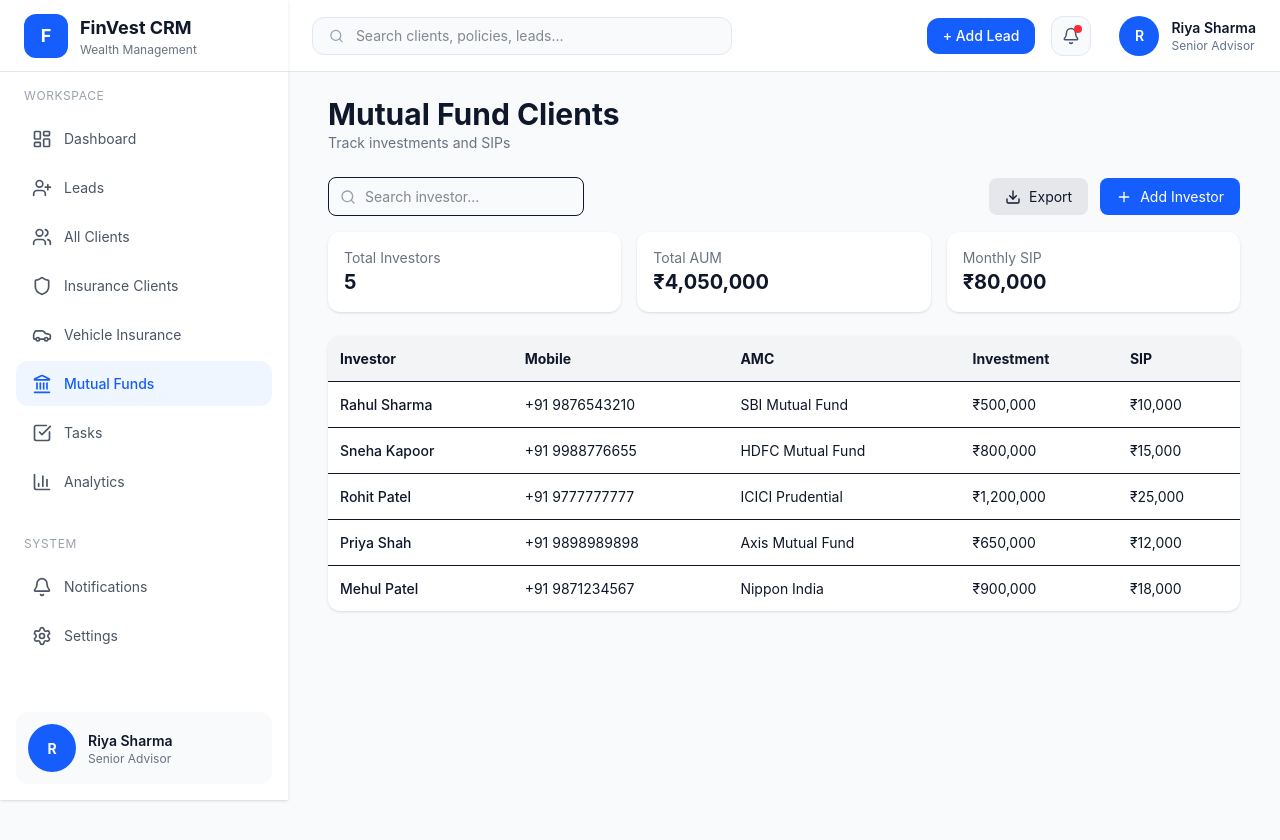
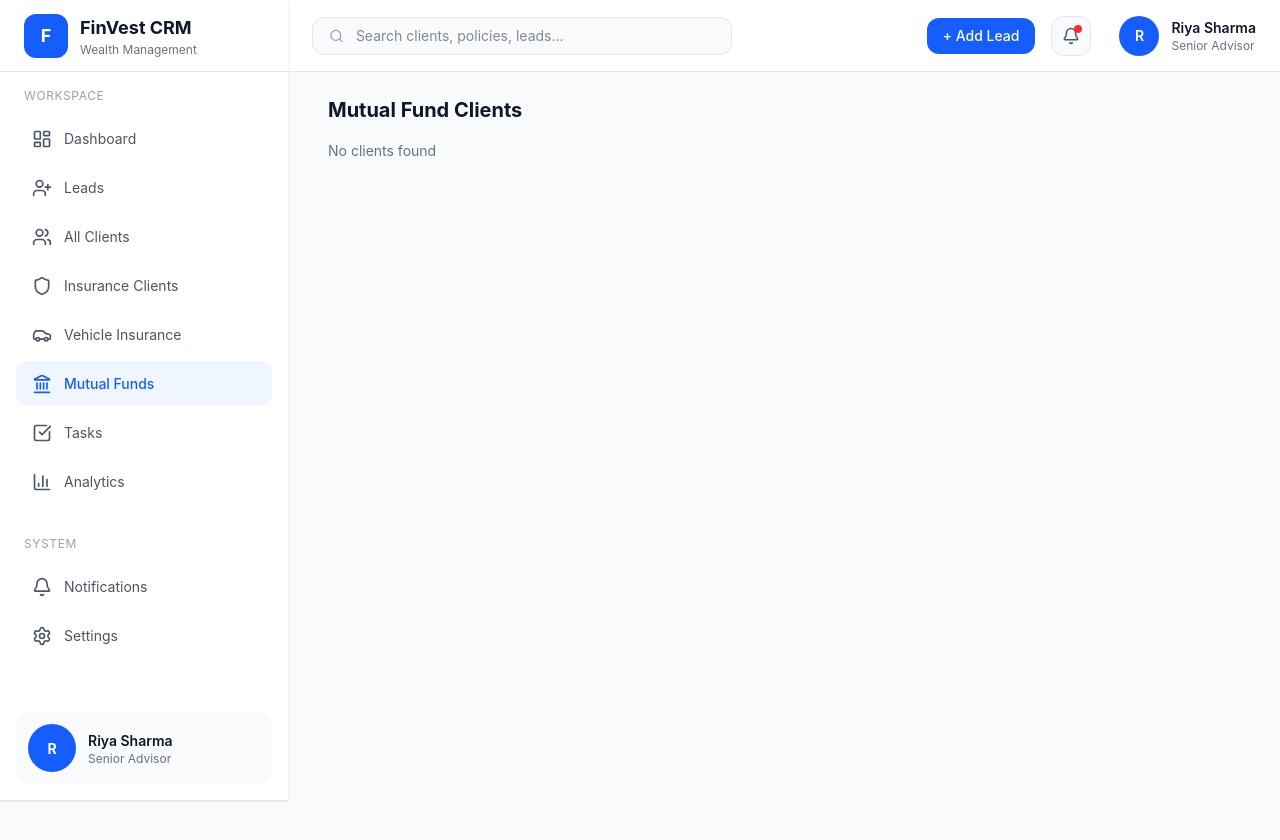
Before and after one commit to dhanlaxmicrm1-maker/crm-front, a React (Vite) app: page /mutualfund-clients in a window 1280 px wide. Shown: the top 840 px of the page. After the commit the page ends 800 px from the top, so only its background shows below. Built offline with nearby package versions, Linux system fonts and the light colour scheme.

Commit message:
Update MutualFundClients.tsx

```diff
--- a/src/pages/MutualFundClients.tsx
+++ b/src/pages/MutualFundClients.tsx
@@ -1,139 +1,36 @@
-import { mutualFundClients } from "../data/mutualFundClients";
-import { Search, Download, Plus } from "lucide-react";
-import { useNavigate } from "react-router-dom";
+import { useEffect, useState } from "react";
 
 export default function MutualFundClients() {
-  const navigate = useNavigate();
+  const [clients, setClients] = useState<any[]>([]);
 
-  const totalAUM = mutualFundClients.reduce(
-    (sum, client) => sum + client.investment,
-    0
-  );
+  const loadData = () => {
+    const data = localStorage.getItem("mfClients");
+    console.log("Loaded from storage:", data);
 
-  const totalSIP = mutualFundClients.reduce(
-    (sum, client) => sum + client.sipAmount,
-    0
-  );
+    setClients(data ? JSON.parse(data) : []);
+  };
+
+  useEffect(() => {
+    loadData();
+  }, []);
 
   return (
-    <div className="p-6 bg-slate-50 min-h-screen">
+    <div className="p-6">
+      <h2 className="text-xl font-bold mb-4">
+        Mutual Fund Clients
+      </h2>
 
-      {/* HEADER */}
-      <div className="mb-6">
-        <h1 className="text-3xl font-bold">Mutual Fund Clients</h1>
-        <p className="text-gray-500">Track investments and SIPs</p>
-      </div>
-
-      {/* TOP BAR */}
-      <div className="flex justify-between items-center mb-4">
-
-        {/* SEARCH */}
-        <div className="relative">
-          <Search
-            size={16}
-            className="absolute left-3 top-3 text-gray-400"
-          />
-
-          <input
-            type="text"
-            placeholder="Search investor..."
-            className="border pl-9 pr-3 py-2 rounded-lg w-64"
-          />
-        </div>
-
-        {/* ACTIONS */}
-        <div className="flex gap-3">
-
-          <button className="bg-gray-200 px-4 py-2 rounded-lg flex items-center gap-2">
-            <Download size={16} />
-            Export
-          </button>
-
-          <button
-            onClick={() => navigate("/add-mf-client")}
-            className="bg-blue-600 hover:bg-blue-700 text-white px-4 py-2 rounded-lg flex items-center gap-2"
-          >
-            <Plus size={16} />
-            Add Investor
-          </button>
-
-        </div>
-
-      </div>
-
-      {/* STATS */}
-      <div className="grid grid-cols-1 md:grid-cols-3 gap-4 mb-6">
-
-        <div className="bg-white p-4 rounded-xl shadow">
-          <p className="text-sm text-gray-500">Total Investors</p>
-          <h2 className="text-xl font-bold">
-            {mutualFundClients.length}
-          </h2>
-        </div>
-
-        <div className="bg-white p-4 rounded-xl shadow">
-          <p className="text-sm text-gray-500">Total AUM</p>
-          <h2 className="text-xl font-bold">
-            ₹{totalAUM.toLocaleString()}
-          </h2>
-        </div>
-
-        <div className="bg-white p-4 rounded-xl shadow">
-          <p className="text-sm text-gray-500">Monthly SIP</p>
-          <h2 className="text-xl font-bold">
-            ₹{totalSIP.toLocaleString()}
-          </h2>
-        </div>
-
-      </div>
-
-      {/* TABLE */}
-      <div className="bg-white rounded-xl shadow overflow-x-auto">
-
-        <table className="w-full">
-
-          <thead className="bg-gray-100 text-left">
-            <tr>
-              <th className="p-3">Investor</th>
-              <th className="p-3">Mobile</th>
-              <th className="p-3">AMC</th>
-              <th className="p-3">Investment</th>
-              <th className="p-3">SIP</th>
-            </tr>
-          </thead>
-
-          <tbody>
-            {mutualFundClients.map((client) => (
-              <tr key={client.id} className="border-t hover:bg-gray-50">
-
-                <td className="p-3 font-medium">
-                  {client.customerName}
-                </td>
-
-                <td className="p-3">
-                  {client.mobile}
-                </td>
-
-                <td className="p-3">
-                  {client.amc}
-                </td>
-
-                <td className="p-3">
-                  ₹{client.investment.toLocaleString()}
-                </td>
-
-                <td className="p-3">
-                  ₹{client.sipAmount.toLocaleString()}
-                </td>
-
-              </tr>
-            ))}
-          </tbody>
-
-        </table>
-
-      </div>
-
+      {clients.length === 0 ? (
+        <p className="text-gray-500">No clients found</p>
+      ) : (
+        clients.map((c) => (
+          <div key={c.id} className="border p-3 mb-2 rounded">
+            <p><b>Name:</b> {c.name}</p>
+            <p><b>Mobile:</b> {c.mobile}</p>
+            <p><b>Investment:</b> {c.investment}</p>
+          </div>
+        ))
+      )}
     </div>
   );
 }
```
